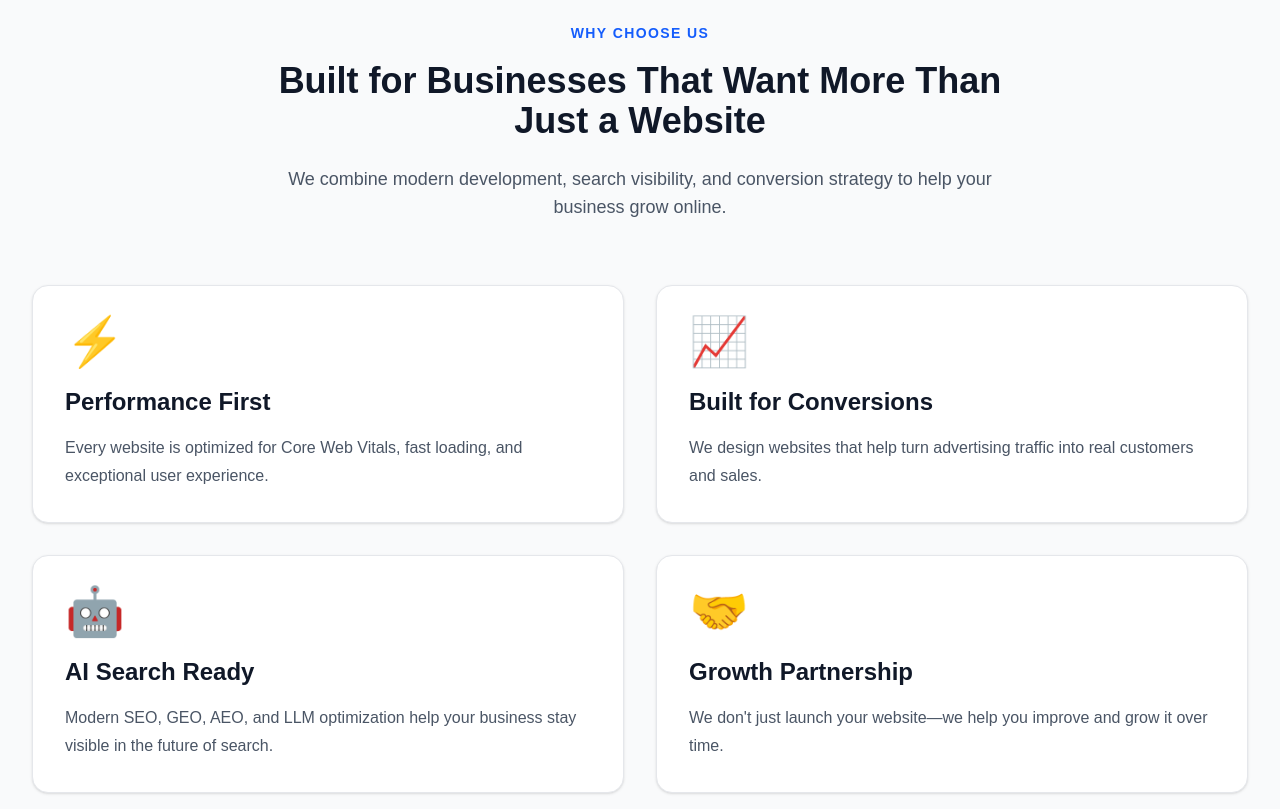
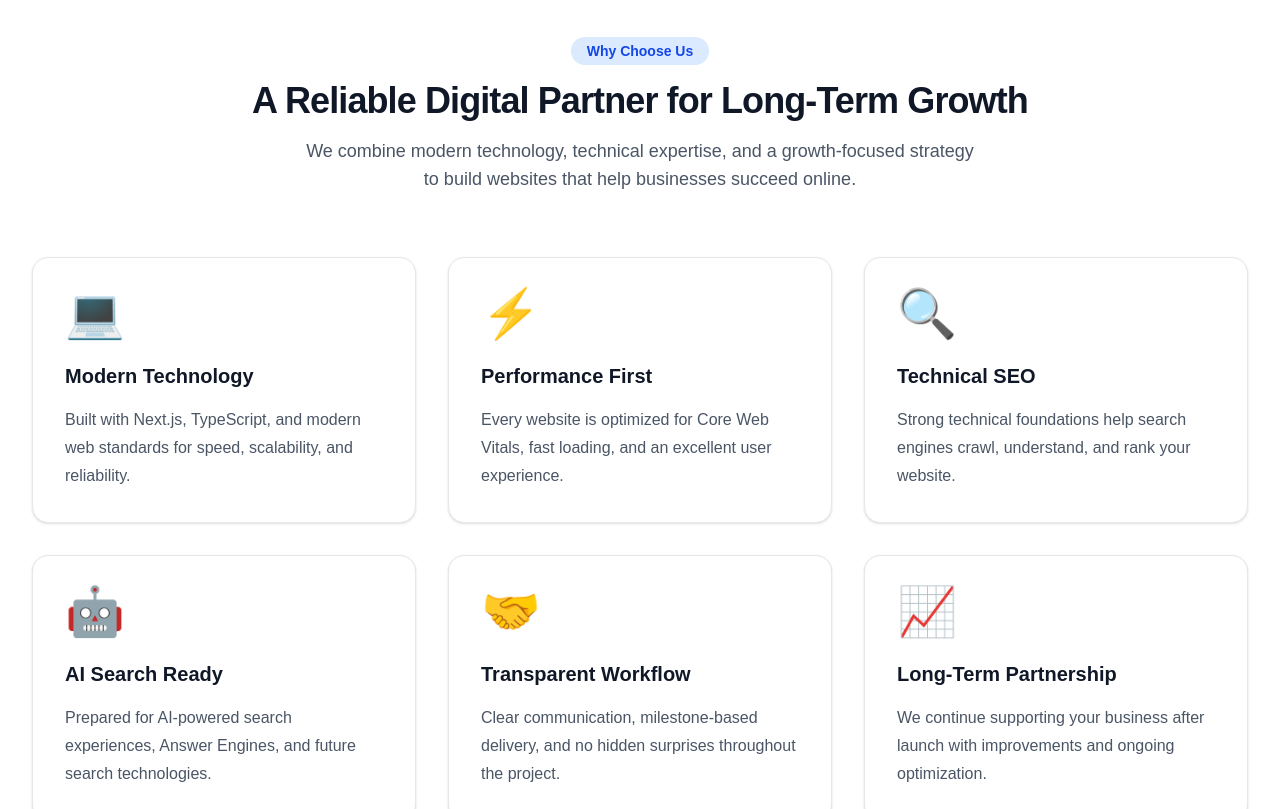
Before and after one commit to leadflowproteam/leadflowproteam, a Next.js app: page / in a window 1280 px wide. Shown: the part 2740-3549 px from the top of the page. Built offline with nearby package versions, Linux system fonts and the light colour scheme.

Commit message:
feat(home): redesign why choose us section

```diff
--- a/components/sections/WhyChooseUs.tsx
+++ b/components/sections/WhyChooseUs.tsx
@@ -1,65 +1,33 @@
 import Container from "@/components/ui/Container";
-
-const features = [
-  {
-    icon: "⚡",
-    title: "Performance First",
-    description:
-      "Every website is optimized for Core Web Vitals, fast loading, and exceptional user experience.",
-  },
-  {
-    icon: "📈",
-    title: "Built for Conversions",
-    description:
-      "We design websites that help turn advertising traffic into real customers and sales.",
-  },
-  {
-    icon: "🤖",
-    title: "AI Search Ready",
-    description:
-      "Modern SEO, GEO, AEO, and LLM optimization help your business stay visible in the future of search.",
-  },
-  {
-    icon: "🤝",
-    title: "Growth Partnership",
-    description:
-      "We don't just launch your website—we help you improve and grow it over time.",
-  },
-];
+import SectionHeading from "@/components/ui/SectionHeading";
+import { whyChooseUs } from "@/data/why-choose-us";
 
 export default function WhyChooseUs() {
   return (
-    <section className="bg-gray-50 py-24">
+    <section className="bg-white py-24 lg:py-28">
       <Container>
-        <div className="mx-auto max-w-3xl text-center">
-          <span className="text-sm font-semibold uppercase tracking-widest text-blue-600">
-            Why Choose Us
-          </span>
+        <SectionHeading
+          badge="Why Choose Us"
+          title="A Reliable Digital Partner for Long-Term Growth"
+          description="We combine modern technology, technical expertise, and a growth-focused strategy to build websites that help businesses succeed online."
+        />
 
-          <h2 className="mt-4 text-4xl font-bold text-gray-900">
-            Built for Businesses That Want More Than Just a Website
-          </h2>
+        <div className="mt-16 grid gap-8 md:grid-cols-2 xl:grid-cols-3">
+          {whyChooseUs.map((item) => (
+            <div
+              key={item.title}
+              className="group rounded-2xl border border-gray-200 bg-white p-8 shadow-sm transition-all duration-300 hover:-translate-y-2 hover:border-blue-200 hover:shadow-xl"
+            >
+              <div className="mb-6 text-5xl">
+                {item.icon}
+              </div>
 
-          <p className="mt-6 text-lg text-gray-600">
-            We combine modern development, search visibility, and conversion
-            strategy to help your business grow online.
-          </p>
-        </div>
-
-        <div className="mt-16 grid gap-8 md:grid-cols-2">
-          {features.map((feature) => (
-            <div
-              key={feature.title}
-              className="rounded-2xl border border-gray-200 bg-white p-8 shadow-sm transition hover:-translate-y-1 hover:shadow-lg"
-            >
-              <div className="text-5xl">{feature.icon}</div>
-
-              <h3 className="mt-5 text-2xl font-semibold text-gray-900">
-                {feature.title}
+              <h3 className="text-xl font-semibold text-gray-900">
+                {item.title}
               </h3>
 
               <p className="mt-4 leading-7 text-gray-600">
-                {feature.description}
+                {item.description}
               </p>
             </div>
           ))}
--- /dev/null
+++ b/data/why-choose-us.ts
@@ -0,0 +1,40 @@
+export const whyChooseUs = [
+  {
+    title: "Modern Technology",
+    description:
+      "Built with Next.js, TypeScript, and modern web standards for speed, scalability, and reliability.",
+    icon: "💻",
+  },
+  {
+    title: "Performance First",
+    description:
+      "Every website is optimized for Core Web Vitals, fast loading, and an excellent user experience.",
+    icon: "⚡",
+  },
+  {
+    title: "Technical SEO",
+    description:
+      "Strong technical foundations help search engines crawl, understand, and rank your website.",
+    icon: "🔍",
+  },
+  {
+    title: "AI Search Ready",
+    description:
+      "Prepared for AI-powered search experiences, Answer Engines, and future search technologies.",
+    icon: "🤖",
+  },
+  {
+    title: "Transparent Workflow",
+    description:
+      "Clear communication, milestone-based delivery, and no hidden surprises throughout the project.",
+    icon: "🤝",
+  },
+  {
+    title: "Long-Term Partnership",
+    description:
+      "We continue supporting your business after launch with improvements and ongoing optimization.",
+    icon: "📈",
+  },
+] as const;
+
+export type WhyChooseUsItem = (typeof whyChooseUs)[number];
```
